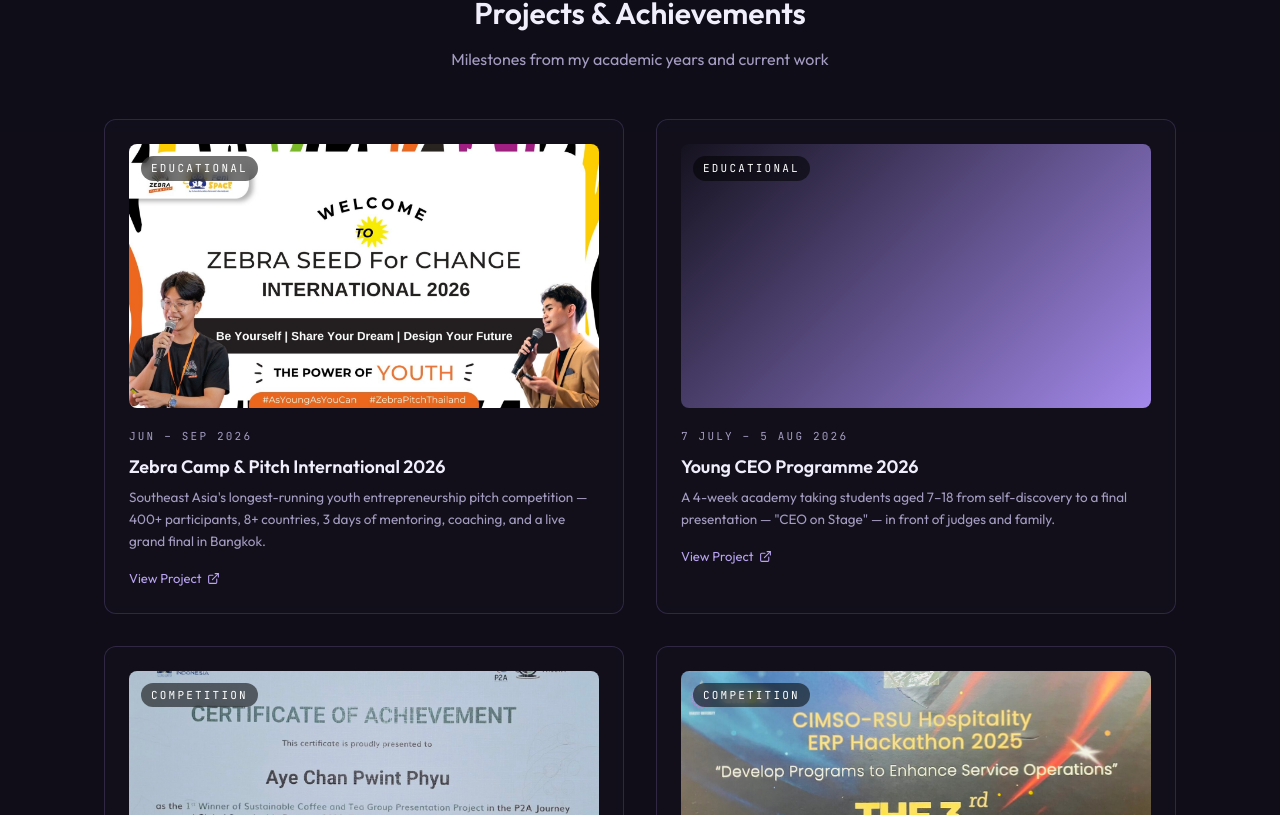
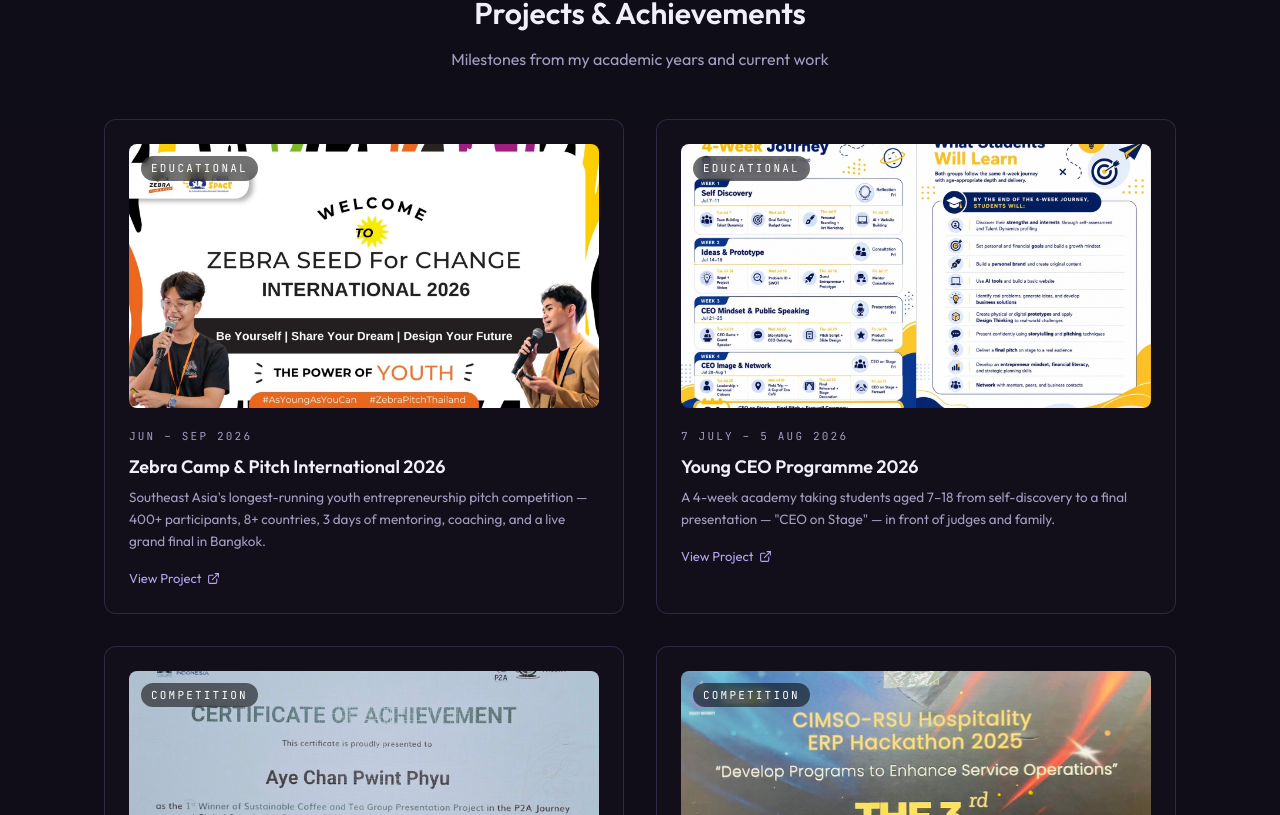
Before and after one commit to sawjimmymoore/Hazel_Chan, a React (Vite) app: page / in a window 1280 px wide. Shown: the part 885-1700 px from the top of the page. Built offline with nearby package versions, Linux system fonts and the light colour scheme.

Commit message:
Show gallery image as thumbnail on project cards

```diff
--- a/src/components/ProjectCard.tsx
+++ b/src/components/ProjectCard.tsx
@@ -4,6 +4,13 @@
 import type { Project } from "@/data/content";
 
 export default function ProjectCard({ project, index = 0 }: { project: Project; index?: number }) {
+  const thumbnail =
+    project.cover.kind === "image" && project.cover.src
+      ? project.cover.src
+      : project.gallery && project.gallery.length > 0
+      ? project.gallery[0].src
+      : null;
+
   return (
     <motion.div
       initial={{ opacity: 0, y: 30 }}
@@ -17,14 +24,14 @@
             className="relative aspect-[16/9] rounded-lg overflow-hidden mb-5"
             style={{
               background:
-                project.cover.kind === "gradient"
+                !thumbnail && project.cover.kind === "gradient"
                   ? `linear-gradient(135deg, ${project.cover.gradientFrom}, ${project.cover.gradientTo})`
-                  : undefined,
+                  : "#0c0a13",
             }}
           >
-            {project.cover.kind === "image" && project.cover.src && (
+            {thumbnail && (
               <img
-                src={project.cover.src}
+                src={thumbnail}
                 alt={project.title}
                 className="h-full w-full object-cover transition-transform duration-500 group-hover:scale-105"
               />
```
